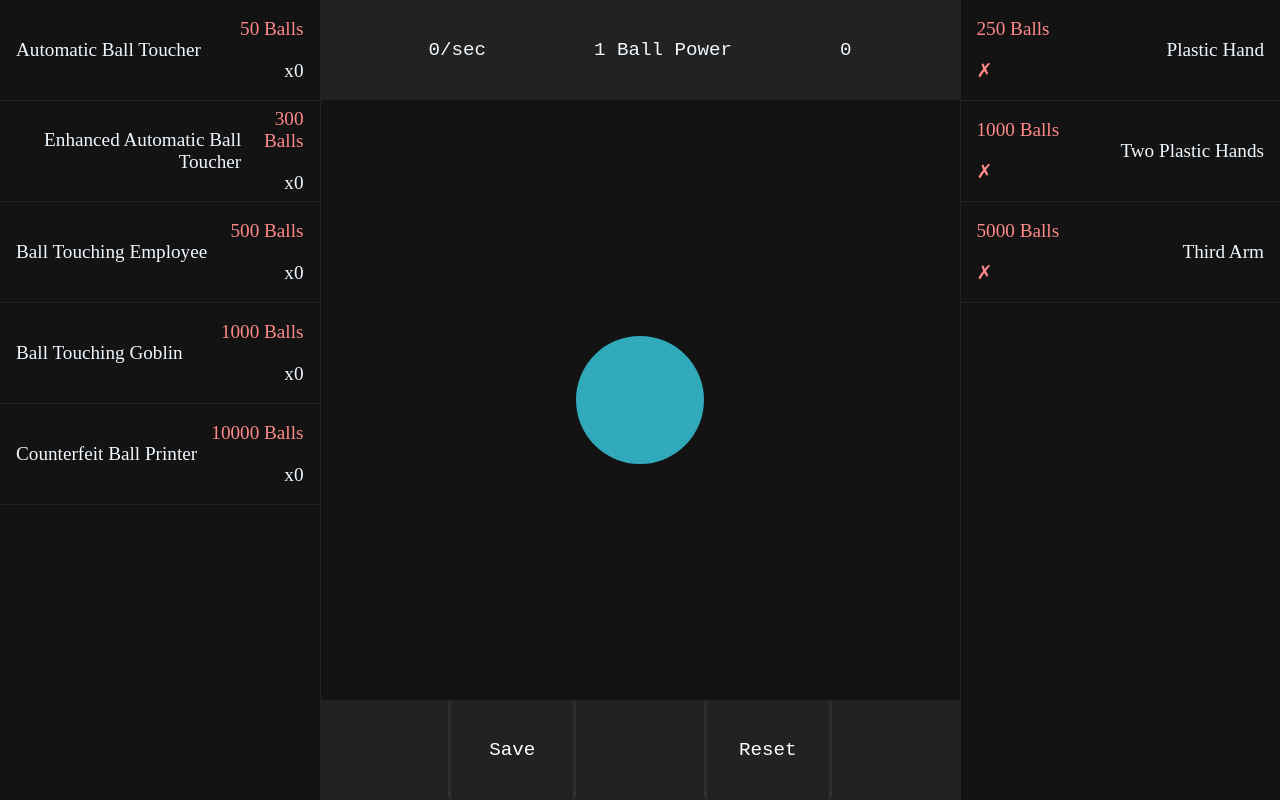
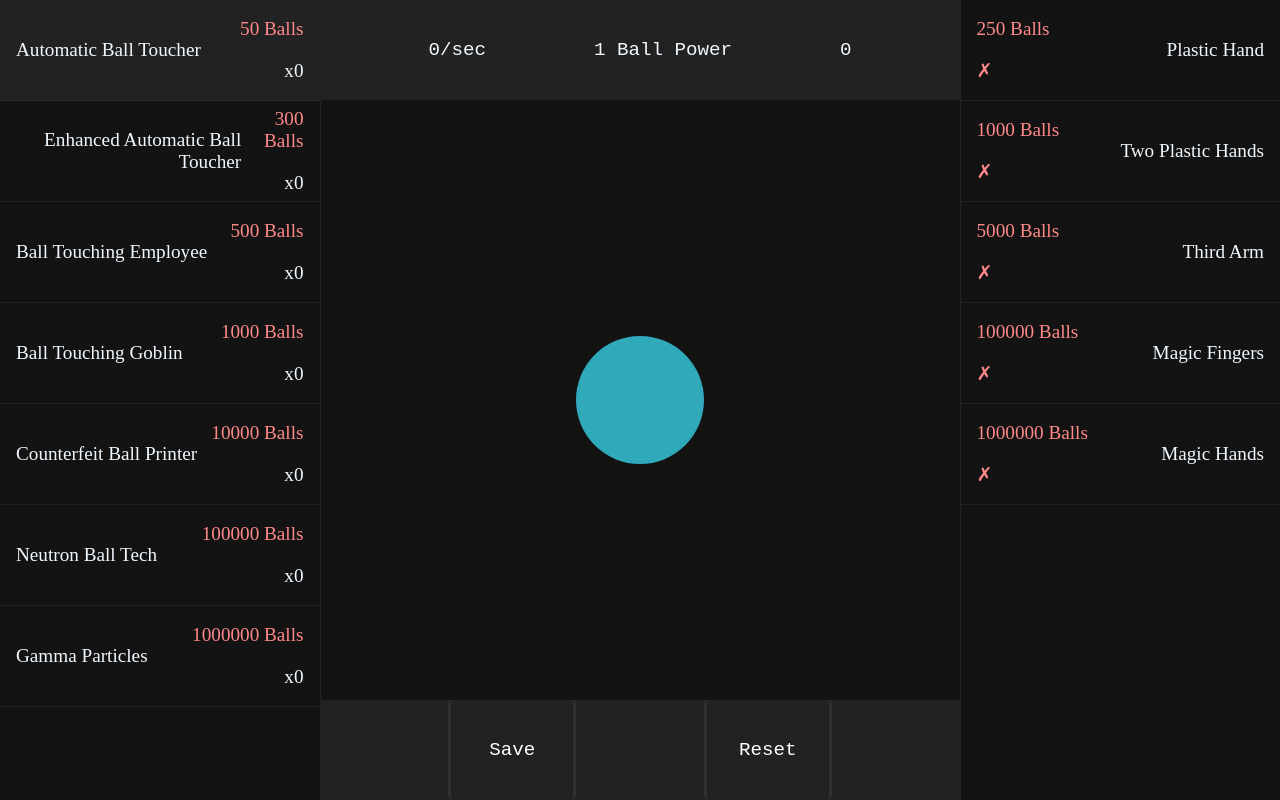
Before and after one commit to circuithour/ballclicker, a SvelteKit app: page / in a window 1280 px wide. Built offline with nearby package versions, Linux system fonts and the light colour scheme; a web font is replaced by a local one.

Commit message:
Added 2 new gadgets and 2 new upgrades

```diff
--- a/src/routes/+page.svelte
+++ b/src/routes/+page.svelte
@@ -20,15 +20,26 @@
     let bte = 0;
     let btg = 0;
     let cbp = 0;
+    let nbt = 0;
+    let gp = 0;
     let showclickcount = false;
     let saveText = false;
     let ph = false;
     let tph = false;
     let ta = false;
+    let mf = false;
+    let mh = false;
     let gadgetDrawer = false;
     let upgradeDrawer = false;
 
-    $: rate = abt * 8 + eabt * 15 + bte * 20 + btg * 50 + cbp * 100;
+    $: rate =
+        abt * 8 +
+        eabt * 15 +
+        bte * 20 +
+        btg * 50 +
+        cbp * 100 +
+        nbt * 10000 +
+        gp * 100000;
 
     function saveGame() {
         saveText = true;
@@ -40,9 +51,13 @@
             bte,
             btg,
             cbp,
+            nbt,
+            gp,
             ph,
             tph,
             ta,
+            mf,
+            mh,
         };
         localStorage.setItem("gameData", JSON.stringify(gameData));
         setTimeout(() => {
@@ -61,9 +76,13 @@
             bte = gameData.bte;
             btg = gameData.btg;
             cbp = gameData.cbp;
+            nbt = gameData.nbt;
+            gp = gameData.gp;
             ph = gameData.ph;
             tph = gameData.tph;
             ta = gameData.ta;
+            mf = gameData.mf;
+            mh = gameData.mh;
         }
     }
 
@@ -77,9 +96,13 @@
         bte = 0;
         btg = 0;
         cbp = 0;
+        nbt = 0;
+        gp = 0;
         ph = false;
         tph = false;
         ta = false;
+        mf = false;
+        mh = false;
     }
 
     let isMobileView = false;
@@ -241,6 +264,42 @@
                 <p>x{cbp}</p>
             </span>
         </div>
+        <div
+            class="shopitem"
+            role="button"
+            tabindex=""
+            on:click={() => {
+                const result = buyGadget(100000, nbt);
+                nbt = result.gadget;
+                count = result.count;
+            }}
+        >
+            <p>Neutron Ball Tech</p>
+            <span>
+                <p class={count < 100000 ? "unaffordable" : "affordable"}>
+                    100000 Balls
+                </p>
+                <p>x{nbt}</p>
+            </span>
+        </div>
+        <div
+            class="shopitem"
+            role="button"
+            tabindex=""
+            on:click={() => {
+                const result = buyGadget(1000000, gp);
+                gp = result.gadget;
+                count = result.count;
+            }}
+        >
+            <p>Gamma Particles</p>
+            <span>
+                <p class={count < 1000000 ? "unaffordable" : "affordable"}>
+                    1000000 Balls
+                </p>
+                <p>x{gp}</p>
+            </span>
+        </div>
     </div>
     <div class="stage">
         <div class="information">
@@ -340,6 +399,58 @@
                 {/if}
             </span>
             <p>Third Arm</p>
+        </div>
+        <div
+            role="button"
+            tabindex=""
+            on:click={() => {
+                const result = upgradeHand(100000, mf, 24);
+                mf = result.upgrade;
+                count = result.count;
+            }}
+            class={mf ? "die" : "shopitemalt"}
+        >
+            <span>
+                <p
+                    class={count < 100000 && !mf
+                        ? "unaffordable"
+                        : "affordable"}
+                >
+                    100000 Balls
+                </p>
+                {#if mf}
+                    <p class="affordable">✓</p>
+                {:else}
+                    <p class="unaffordable">✗</p>
+                {/if}
+            </span>
+            <p>Magic Fingers</p>
+        </div>
+        <div
+            role="button"
+            tabindex=""
+            on:click={() => {
+                const result = upgradeHand(1000000, mh, 64);
+                mh = result.upgrade;
+                count = result.count;
+            }}
+            class={mh ? "die" : "shopitemalt"}
+        >
+            <span>
+                <p
+                    class={count < 1000000 && !mh
+                        ? "unaffordable"
+                        : "affordable"}
+                >
+                    1000000 Balls
+                </p>
+                {#if mh}
+                    <p class="affordable">✓</p>
+                {:else}
+                    <p class="unaffordable">✗</p>
+                {/if}
+            </span>
+            <p>Magic Hands</p>
         </div>
     </div>
 </div>
@@ -646,12 +757,10 @@
 
         .slide-in-r {
             right: 0;
-            overflow: hidden;
         }
 
         .slide-out-r {
             right: -100%;
-            overflow: hidden;
         }
 
         .shop.slide-in,
```
